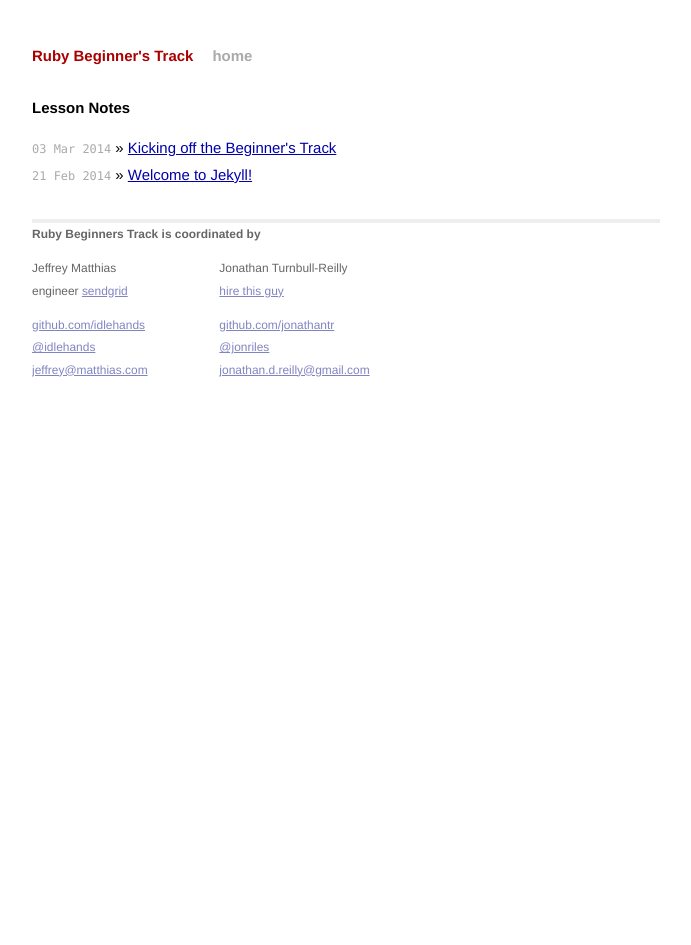
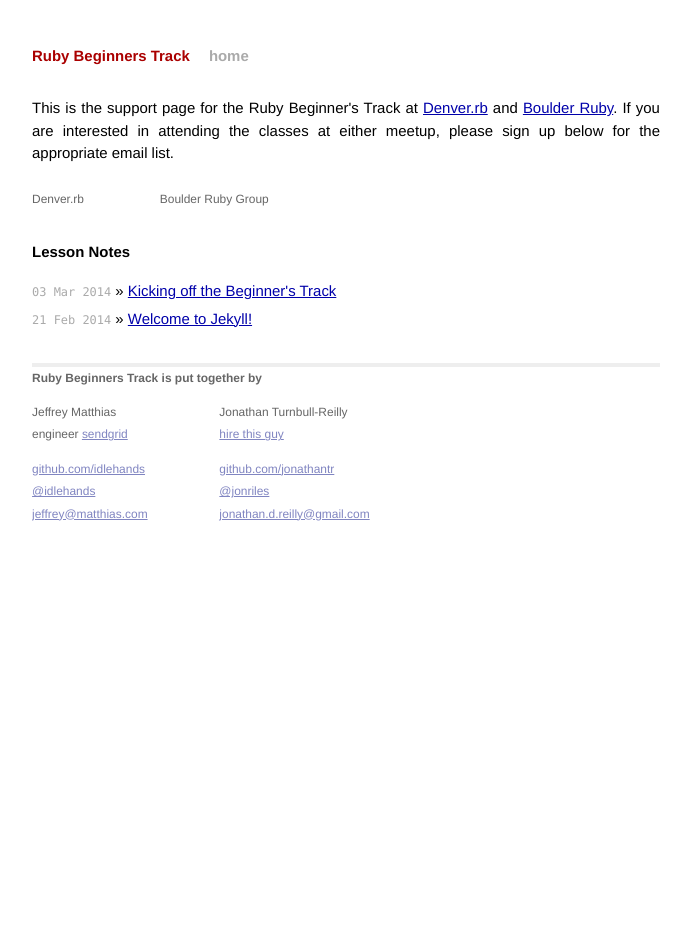
Before and after one commit to rubybeginnerstrack/class, a Jekyll site: the page built from index.html, in a window 1280 px wide. Shown: the whole page, without its empty margins (294-985 px from the left). Built offline with Jekyll 4.4.1, drawn with Linux system fonts in a browser that asks for light colours; Markdown is read by kramdown in place of the engine named in the settings; a script that is not in the unit is left out.

Commit message:
Add subscription widgets.

```diff
--- a/_config.yml
+++ b/_config.yml
@@ -1,4 +1,4 @@
-name: Ruby Beginner's Track
+name: Ruby Beginners Track
 markdown: redcarpet
 pygments: true
 exclude: ['Rakefile', 'README.md']
--- a/_layouts/default.html
+++ b/_layouts/default.html
@@ -20,13 +20,24 @@
             <h1 class="title"><a href="/">{{ site.name }}</a></h1>
             <a class="extra" href="/">home</a>
           </div>
-
+          <div class="intro">
+          This is the support page for the Ruby Beginner's Track at <a href="http://www.meetup.com/Denver-rb/">Denver.rb</a> and <a href="http://www.meetup.com/boulder_ruby_group/">Boulder Ruby</a>.
+          If you are interested in attending the classes at either meetup, please sign up below for the appropriate email list.
+          </div>
+          <div class="widget">
+            Denver.rb
+            <script type="text/javascript" src="http://sendgrid.com/newsletter/getSubscriptionWidget?p=1k1PqhS90rEqqIxOiERsau3%2FOiW%2F9L8wXpuFo8Z6uk70I7ZU%2FMY22%2Besc2RUbbUr"> </script>
+          </div>
+          <div class="widget">
+            Boulder Ruby Group
+            <script type="text/javascript" src="http://sendgrid.com/newsletter/getSubscriptionWidget?p=1k1PqhS90rEqqIxOiERsau3%2FOiW%2F9L8wXpuFo8Z6uk70I7ZU%2FMY22%2Besc2RUbbUr"> </script>
+          </div>
           {{ content }}
 
           <div class="footer">
             <div class="subtitle">
               <h3>
-                Ruby Beginners Track is coordinated by
+                Ruby Beginners Track is put together by
               </h3>
             </div>
             <div class="contact">
--- a/css/main.css
+++ b/css/main.css
@@ -34,6 +34,16 @@
 /* Home
 /*
 /*****************************************************************************/
+.widget {
+  display:inline-block;
+  font-size: 80%;
+  color: #666;
+  margin-top: 2em;
+  margin-right: 6em;
+  margin-bottom: 2em;
+  overflow: hidden
+}
+
 .posts {
   list-style-type: none;
   margin-bottom: 2em;
```
